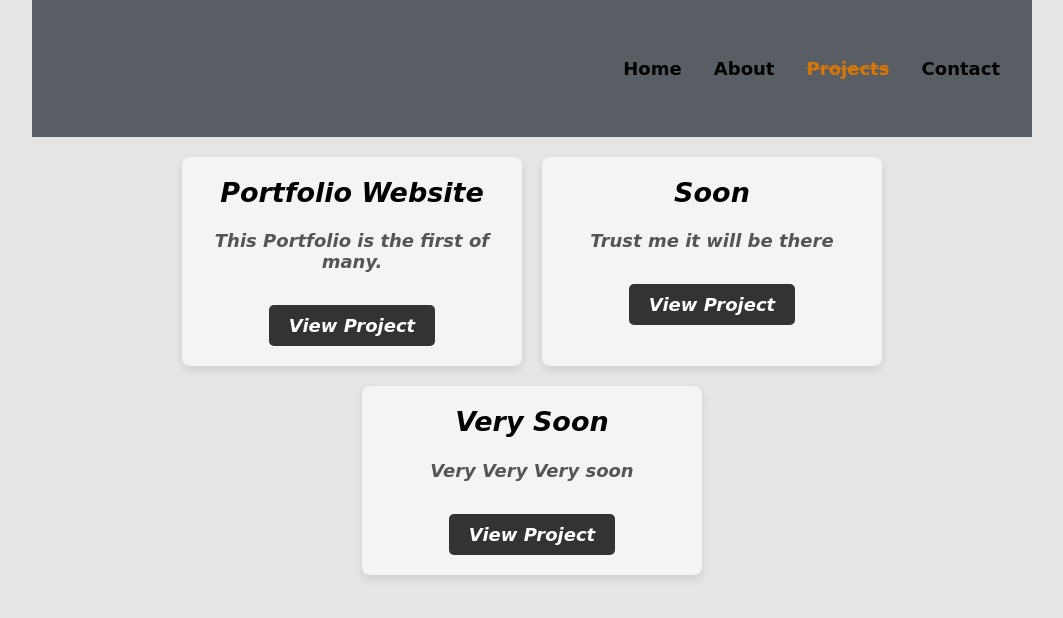
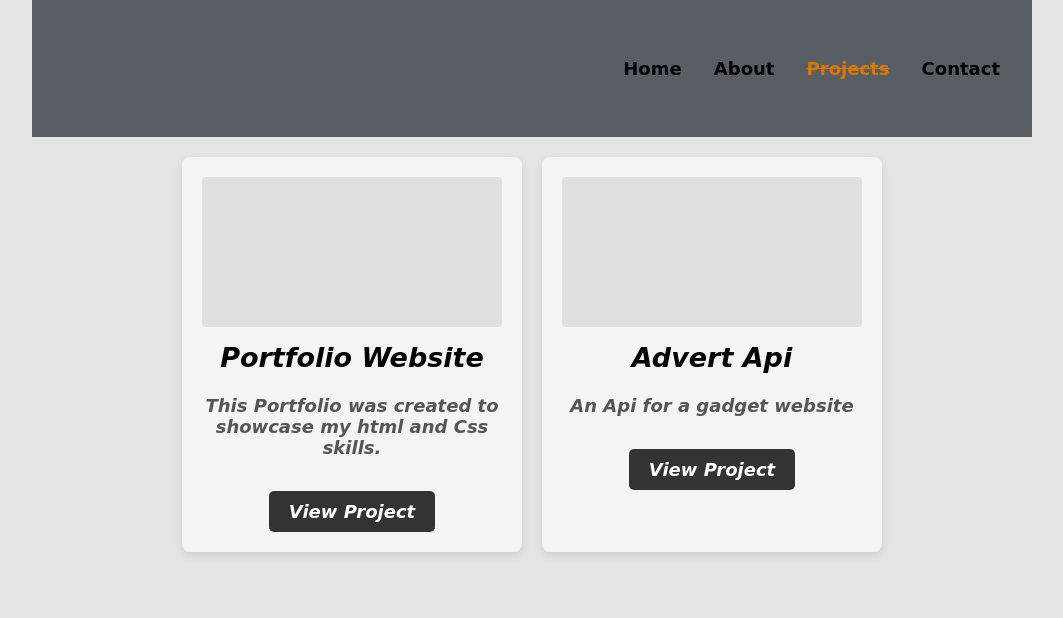
Before and after one commit to Senorita22/Portfolio, a plain HTML site: page project.html in a window 1280 px wide. Shown: the whole page, without its empty margins (108-1171 px from the left). Drawn offline with Linux system fonts and the light colour scheme.

Commit message:
new update

```diff
--- a/css/main.css
+++ b/css/main.css
@@ -243,3 +243,17 @@ footer {
 .project-card .btn:hover {
   background-color: #555;
 }
+
+.project-image-placeholder {
+    /* This makes the placeholder visible */
+    width: 100%; /* Take up full width of the card */
+    height: 150px; /* Adjust height as needed */
+    background-color: #e0e0e0; /* A light gray background */
+    margin-bottom: 15px;
+    display: flex; /* For centering text if you want to add "Image Here" */
+    justify-content: center;
+    align-items: center;
+    color: #555;
+    font-size: 1.2em;
+    border-radius: 4px;
+}
--- a/project.html
+++ b/project.html
@@ -20,22 +20,21 @@
 
     <section class="project-list">
       <div class="project-card">
+        <div class="project-image-placeholder">
+        </div>
         <h2>Portfolio Website</h2>
-        <p>This Portfolio is the first of many.</p>
+        <p>This Portfolio was created to showcase my html and Css skills.</p>
         <a href="#" class="btn">View Project</a>
       </div>
 
       <div class="project-card">
-        <h2>Soon</h2>
-        <p>Trust me it will be there</p>
+        <div class="project-image-placeholder">
+        </div>
+        <h2>Advert Api</h2>
+        <p>An Api for a gadget website</p>
         <a href="#" class="btn">View Project</a>
       </div>
 
-      <div class="project-card">
-        <h2>Very Soon</h2>
-        <p>Very Very Very soon</p>
-        <a href="#" class="btn">View Project</a>
-      </div>
     </section>
   </main>
 </body>
```
Also changed, not shown: about.html (+8 -8 lines), contact.html (+1 -1 lines), almighty.jpg (deleted).
